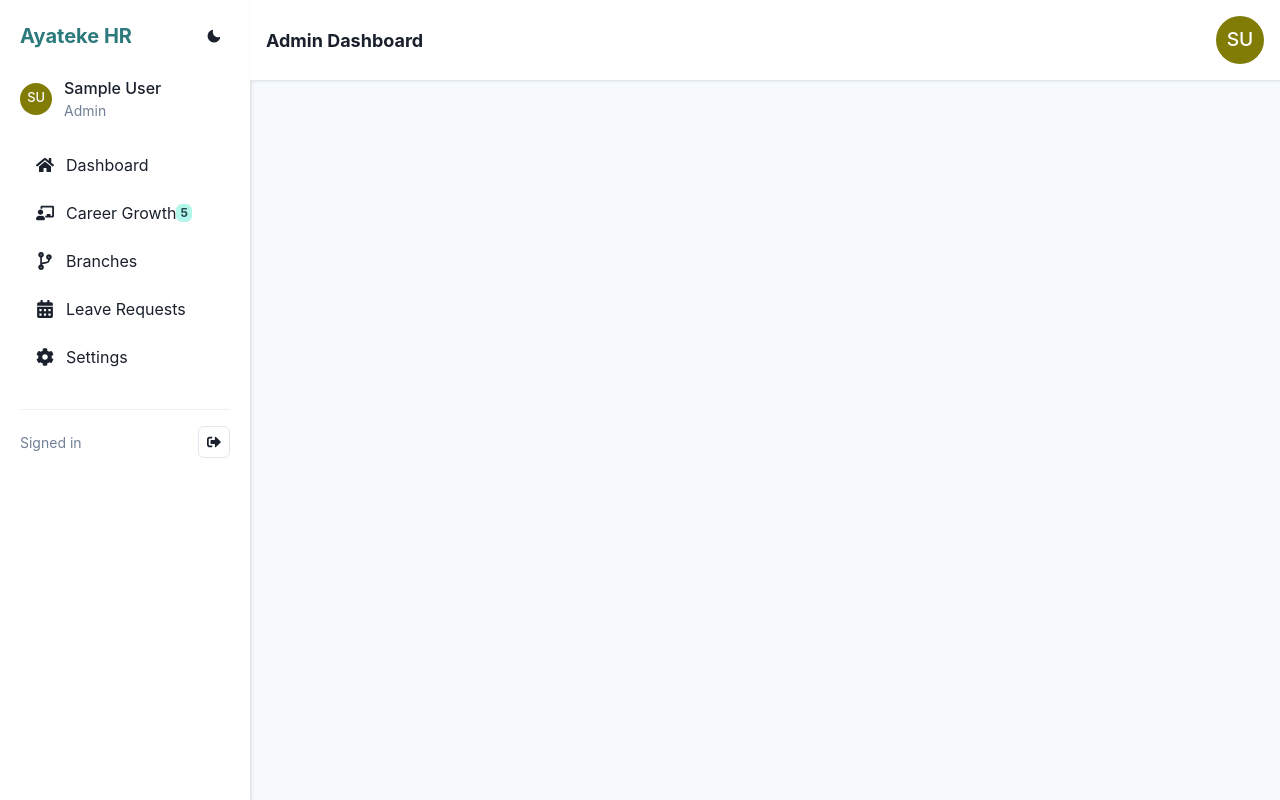
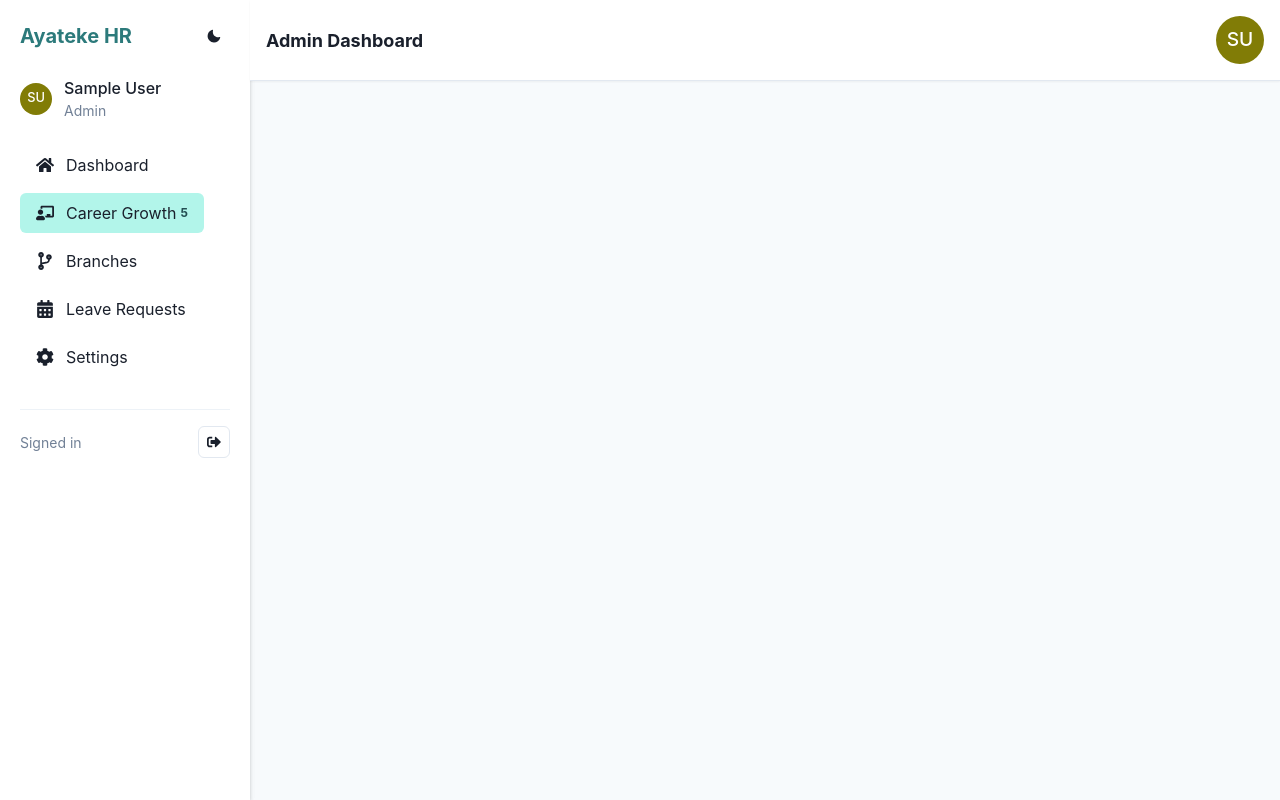
Before and after one commit to niyodushima/ayateke-frontend, a React (Create React App) app in the folder src/: page /admin in a window 1280 px wide. Built offline with nearby package versions, Linux system fonts and the light colour scheme; no server answers; sample sign-in values are in the browser's storage; the HTML template or start-up script is replaced by a standard one.

Commit message:
Update Sidebar.jsx

```diff
--- a/src/components/Sidebar.jsx
+++ b/src/components/Sidebar.jsx
@@ -197,7 +197,7 @@ const Sidebar = ({ onClose }) => {
                 px={3}
                 py={2}
                 borderRadius="md"
-                bg={isActive ? activeBg : 'transparent'}
+                bg={item.label === 'Career Growth' ? 'teal.100' : isActive ? activeBg : 'transparent'}
                 fontWeight={isActive ? 'bold' : 'normal'}
                 borderLeft={isActive ? `4px solid ${borderColor}` : '4px solid transparent'}
                 color={textColor}
```
